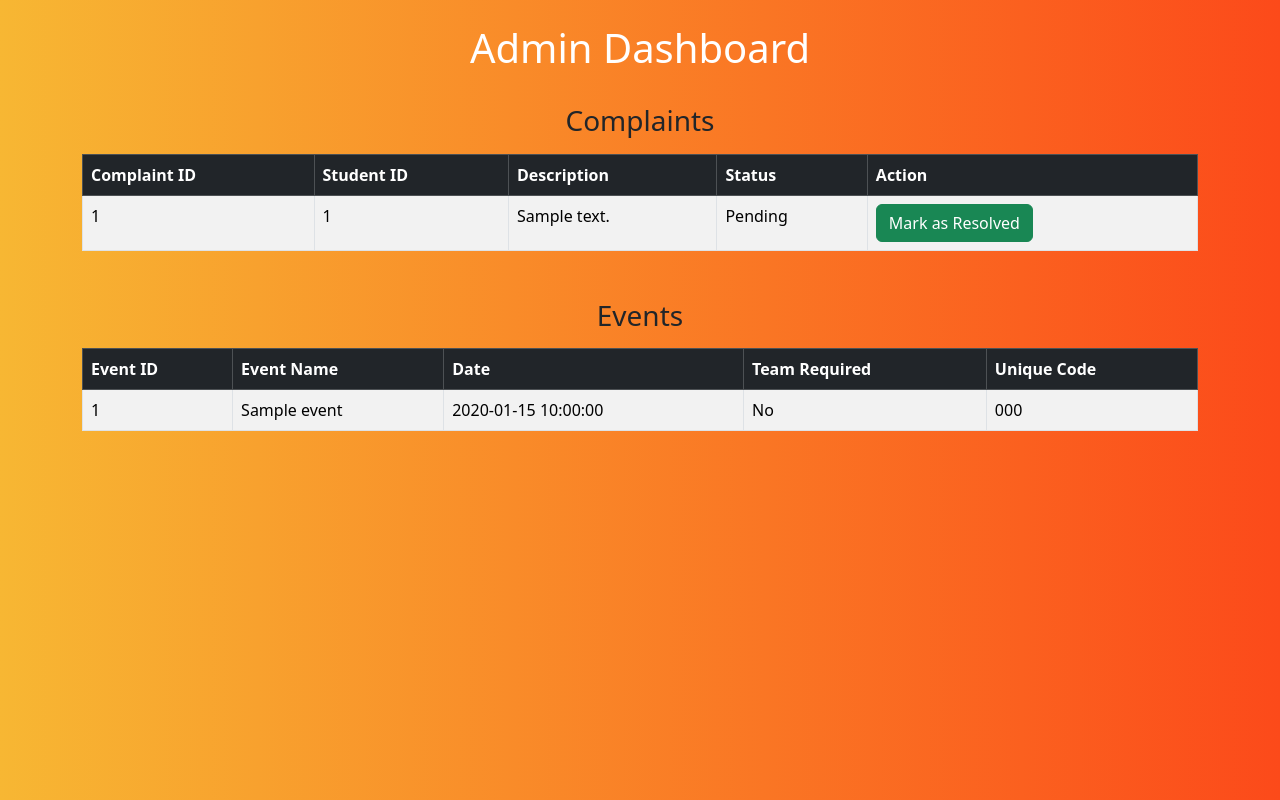
After one commit to Sahil-dev-2005/Campus-Sarathi, a Flask app: template templates/admin_dashboard.html in a window 1280 px wide. The commit adds this page. Run offline with Flask 3, Linux system fonts and the light colour scheme; the template is opened without the code that fills it: most values are stand-ins (such as "Sample title", 1, 10 or a date in 2020); some libraries are stand-ins or nearby versions.

Commit message:
Adding the dashboard

```diff
--- a/app.py
+++ b/app.py
@@ -124,14 +124,52 @@ def admin_register():
 @login_required
 def student_dashboard():
     if current_user.role == 'student':
-        return "Welcome to the Student Dashboard!"
+        cursor = mysql.connection.cursor()
+
+        # Fetch upcoming events
+        cursor.execute("SELECT * FROM events")
+        events = cursor.fetchall()
+
+        # Fetch student's complaints
+        cursor.execute("SELECT * FROM complaints WHERE student_id = %s", (current_user.id,))
+        complaints = cursor.fetchall()
+
+        # Fetch attendance records
+        cursor.execute("SELECT * FROM attendance WHERE student_id = %s", (current_user.id,))
+        attendance = cursor.fetchall()
+
+        cursor.close()
+
+        return render_template(
+            'student_dashboard.html',
+            events=events,
+            complaints=complaints,
+            attendance=attendance
+        )
     return redirect(url_for('login'))
+
 
 @app.route('/admin_dashboard')
 @login_required
 def admin_dashboard():
     if current_user.role == 'admin':
-        return "Welcome to the Admin Dashboard!"
+        cursor = mysql.connection.cursor()
+
+        # Fetch all complaints
+        cursor.execute("SELECT * FROM complaints")
+        complaints = cursor.fetchall()
+
+        # Fetch all events
+        cursor.execute("SELECT * FROM events")
+        events = cursor.fetchall()
+
+        cursor.close()
+
+        return render_template(
+            'admin_dashboard.html',
+            complaints=complaints,
+            events=events
+        )
     return redirect(url_for('login'))
 
 @app.route('/logout')
--- /dev/null
+++ b/templates/admin_dashboard.html
@@ -0,0 +1,83 @@
+{% extends "layout.html" %}
+
+{% block body %}
+<div class="container-fluid vh-100" style="background: linear-gradient(to right, #f7b733, #fc4a1a);">
+    <div class="py-4">
+        <h1 class="text-center text-white">Admin Dashboard</h1>
+    </div>
+
+    <div class="container">
+        <!-- Complaints Section -->
+        <div class="mb-5">
+            <h3 class="text-center mb-3">Complaints</h3>
+            <table class="table table-bordered table-striped">
+                <thead class="table-dark">
+                    <tr>
+                        <th>Complaint ID</th>
+                        <th>Student ID</th>
+                        <th>Description</th>
+                        <th>Status</th>
+                        <th>Action</th>
+                    </tr>
+                </thead>
+                <tbody>
+                    {% for complaint in complaints %}
+                    <tr>
+                        <td>{{ complaint['complaint_id'] }}</td>
+                        <td>{{ complaint['student_id'] }}</td>
+                        <td>{{ complaint['description'] }}</td>
+                        <td>{{ complaint['status'] }}</td>
+                        <td>
+                            {% if complaint['status'] == 'Pending' %}
+                            <form action="/resolve_complaint" method="post">
+                                <input type="hidden" name="complaint_id" value="{{ complaint['complaint_id'] }}">
+                                <button type="submit" class="btn btn-success">Mark as Resolved</button>
+                            </form>
+                            {% else %}
+                            <span class="text-success">Resolved</span>
+                            {% endif %}
+                        </td>
+                    </tr>
+                    {% endfor %}
+                </tbody>
+            </table>
+        </div>
+
+        <!-- Events Section -->
+        <div>
+            <h3 class="text-center mb-3">Events</h3>
+            <table class="table table-bordered table-striped">
+                <thead class="table-dark">
+                    <tr>
+                        <th>Event ID</th>
+                        <th>Event Name</th>
+                        <th>Date</th>
+                        <th>Team Required</th>
+                        <th>Unique Code</th>
+                    </tr>
+                </thead>
+                <tbody>
+                    {% for event in events %}
+                    <tr>
+                        <td>{{ event['event_id'] }}</td>
+                        <td>{{ event['event_name'] }}</td>
+                        <td>{{ event['event_date'] }}</td>
+                        <td>{{ 'Yes' if event['team_required'] else 'No' }}</td>
+                        <td>
+                            {% if event['unique_code'] %}
+                            {{ event['unique_code'] }}
+                            {% else %}
+                            <form action="/generate_code" method="post">
+                                <input type="hidden" name="event_id" value="{{ event['event_id'] }}">
+                                <button type="submit" class="btn btn-primary">Generate Code</button>
+                            </form>
+                            {% endif %}
+                        </td>
+                    </tr>
+                    {% endfor %}
+                </tbody>
+            </table>
+        </div>
+    </div>
+</div>
+{% endblock %}
--- a/templates/layout.html
+++ b/templates/layout.html
@@ -5,6 +5,13 @@
     <meta name="viewport" content="width=device-width, initial-scale=1.0">
     <link href="https://cdn.jsdelivr.net/npm/bootstrap@5.3.2/dist/css/bootstrap.min.css" rel="stylesheet" integrity="sha384-T3c6CoIi6uLrA9TneNEoa7RxnatzjcDSCmG1MXxSR1GAsXEV/Dwwykc2MPK8M2HN" crossorigin="anonymous">
     <title>Campus-Sarathi</title>
+    <style>
+        html, body {
+            height: 100%;
+            margin: 0;
+            padding: 0;
+        }
+    </style>
 </head>
 <body>
     {% block body %}{% endblock %}
```
Also changed, not shown: templates/student_dashboard.html (added, +76 -0 lines).
